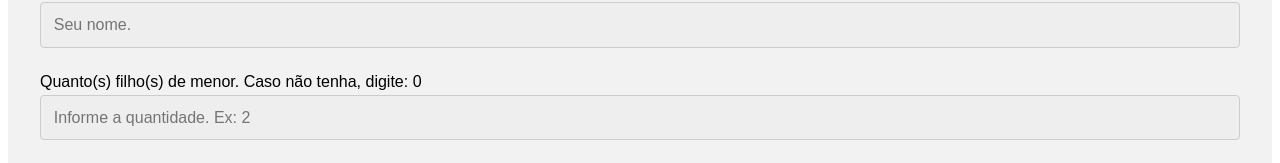
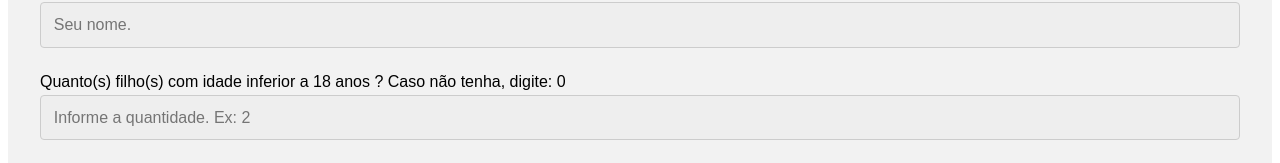
Before and after one commit to Ptosa/ondas, a React (Vite) app: page /ondas/checkin in a window 1280 px wide. Shown: the part 406-569 px from the top of the page. Built offline with nearby package versions, Linux system fonts and the light colour scheme.

Commit message:
Atualizado

```diff
--- a/src/pages/Checkin/Checkin.jsx
+++ b/src/pages/Checkin/Checkin.jsx
@@ -54,7 +54,7 @@ const Checkin = () => {
           {...name}
         />
         <Input
-          label="Quanto(s) filho(s) de menor. Caso não tenha, digite: 0"
+          label="Quanto(s) filho(s) com idade inferior a 18 anos ? Caso não tenha, digite: 0"
           id="amountChilds"
           required
           placeholder="Informe a quantidade. Ex: 2"
```
